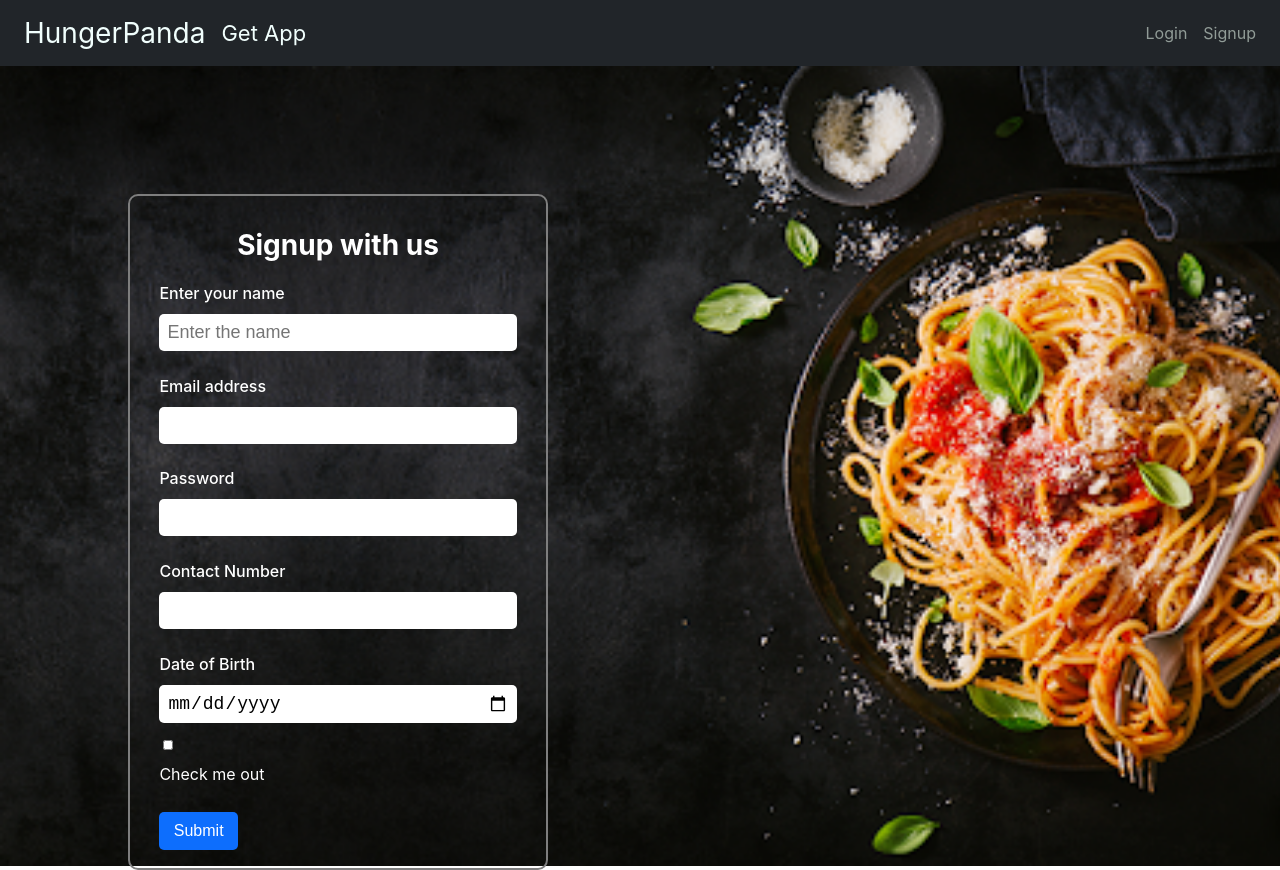
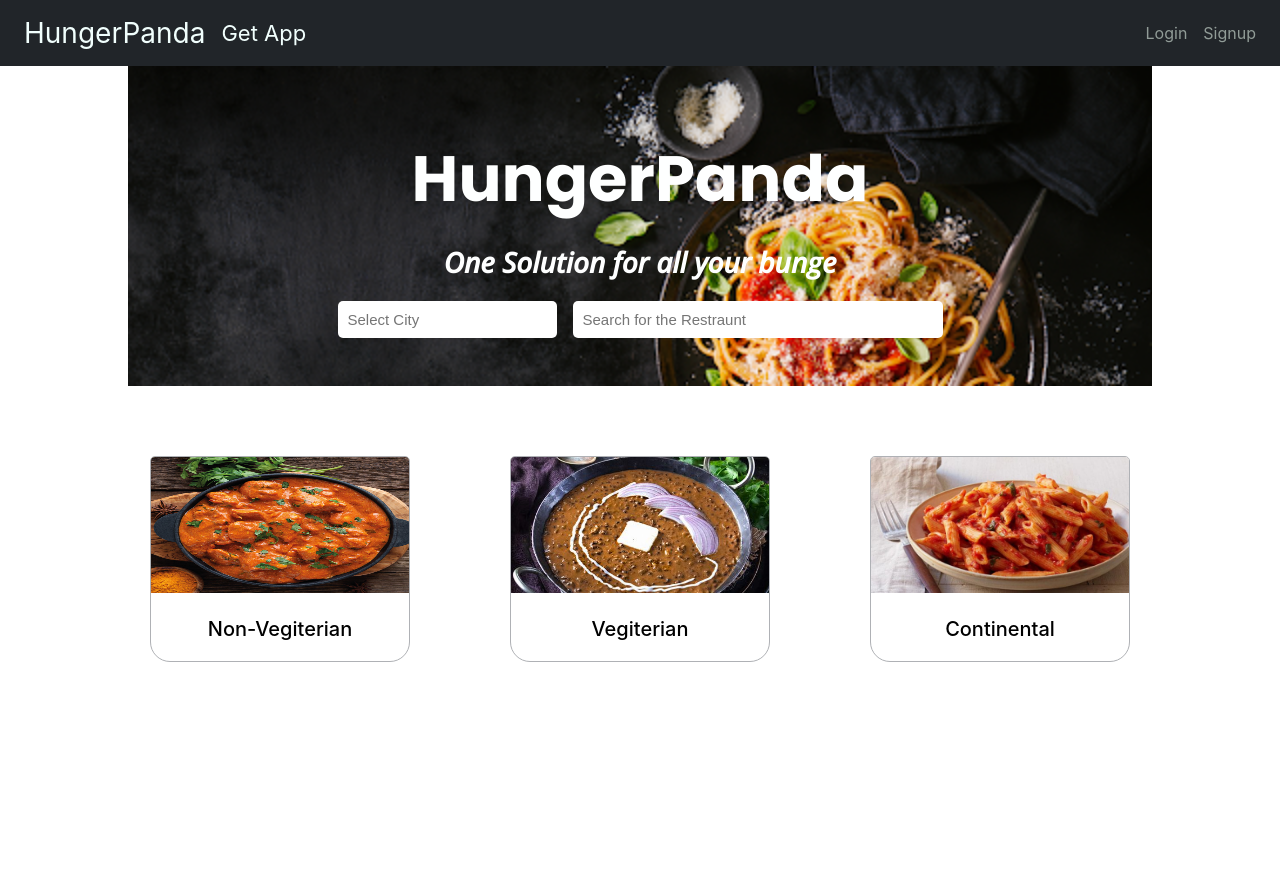
Before and after one commit to rahul007-bit/HungerPanda, a React (Create React App) app: page / in a window 1280 px wide. After the commit the page ends 800 px from the top, so only its background shows below. Built offline with nearby package versions, Linux system fonts and the light colour scheme.

Commit message:
added routing age validation and lable to show error in signup page

```diff
--- a/src/components/App.js
+++ b/src/components/App.js
@@ -1,16 +1,22 @@
+import { BrowserRouter as Router, Routes, Route, Link } from "react-router-dom";
+import "./App.css";
 import Header from "./header/Header";
-import "./App.css";
 import LandingPage from "./landingPage/LandingPage";
 import Login from "./login/login";
 import SignUp from "./signup/signup";
 
 const App = () => {
   return (
-    <div>
-      <Header />
-
-      <SignUp />
-    </div>
+    <Router>
+      <div>
+        <Header />
+        <Routes>
+          <Route path="/" element={<LandingPage />}></Route>
+          <Route path="/login" element={<Login />}></Route>
+          <Route path="/signup" element={<SignUp />}></Route>
+        </Routes>
+      </div>
+    </Router>
   );
 };
 
--- a/src/components/header/Header.jsx
+++ b/src/components/header/Header.jsx
@@ -1,30 +1,30 @@
 import React from "react";
+import { Link } from "react-router-dom";
+
 import "./header.css";
 
 const Header = () => {
   return (
-    <>
     <header className="header">
       <div className="left">
-          <a className="deco" href="/">
+        <Link className="deco" to="/">
           <h1 className="text">HungerPanda</h1>
-          </a>
+        </Link>
         <h1 className="text get__app">Get App</h1>
       </div>
       <div className="right">
         <div>
-            <a className="link deco" href="/login">
+          <Link className="link deco" to="/login">
             Login
-            </a>
+          </Link>
         </div>
         <div>
-            <a className="link deco" href="/signup">
+          <Link className="link deco" to="/signup">
             Signup
-            </a>
+          </Link>
         </div>
       </div>
     </header>
-    </>
   );
 };
 
--- a/src/components/header/header.css
+++ b/src/components/header/header.css
@@ -1,4 +1,4 @@
-@import url("https://fonts.googleapis.com/css2?family=Open+Sans:ital,wght@0,600;1,400;1,500&family=Poppins:ital,wght@0,400;0,700;1,400;1,600,500&display=swap");
+@import url("https://fonts.googleapis.com/css2?family=Open+Sans:ital,wght@0,600;1,400;1,500&family=Poppins:ital,wght@0,400;0,700;1,400;1,600&display=swap");
 .header {
   background-color: rgb(33 37 41);
 
--- a/src/components/signup/signup.css
+++ b/src/components/signup/signup.css
@@ -58,3 +58,15 @@
   width: 10px;
   height: 10px;
 }
+.disabled {
+  background-color: grey;
+  cursor: auto;
+}
+.show {
+  display: block;
+  color: red;
+  margin-bottom: 5px;
+}
+.hide {
+  display: none;
+}
--- a/src/components/signup/signup.jsx
+++ b/src/components/signup/signup.jsx
@@ -1,12 +1,28 @@
 import { React, useState } from "react";
 import "./signup.css";
 const SignUp = () => {
-  const [disabled, setdisabled] = useState(false);
-
+  const [ageVaild, setVaild] = useState(false);
+  const [showMessage, setShow] = useState(false);
+  const enableBtn = (event) => {
+    const today = new Date();
+    const DOB = new Date(event.target.value);
+    const age_now = today.getFullYear() - DOB.getFullYear();
+    console.log(age_now);
+    if (age_now > 14) {
+      setVaild(true);
+      setShow(false);
+    } else {
+      setVaild(false);
+      setShow(true);
+    }
+  };
+  const checkValidity = () => {
+    console.log("submited");
+  };
   return (
     <div className="bg ">
       <div className="innerdiv">
-        <form className="to_side flex" action="">
+        <form className="to_side flex" onSubmit={checkValidity}>
           <label className="text-Style title">Signup with us</label>
           <label className="text-Style input-label">Enter your name</label>
           <input
@@ -15,19 +31,26 @@ const SignUp = () => {
             placeholder="Enter the name"
           />
           <label className="text-Style input-label">Email address</label>
-          <input className="input_style" type="email" />
+          <input className="input_style" type="email" required />
           <label className="text-Style input-label">Password</label>
           <input className="input_style" type="password" />
           <label className="text-Style input-label">Contact Number</label>
-          <input className="input_style" type="tel" pattern="[0-9]{10}" />
-          <label id="date" className="text-Style input-label">
-            Date of Birth
+          <input
+            className="input_style"
+            type="tel"
+            pattern="[0-9]{10}"
+            required
+          />
+          <label className="text-Style input-label">Date of Birth</label>
+          <input onChange={enableBtn} className="input_style" type="date" />
+          <label className={`${!showMessage ? "hide" : "show"}`}>
+            Age should be above 14 years
           </label>
-          <input className="input_style" type="date" />
           <input id="check" className="checkbox" type="checkbox" />
           <label className="text-Style">Check me out</label>
           <input
-            className="submit_btn text-Style"
+            disabled={!ageVaild}
+            className={`submit_btn text-Style ${!ageVaild ? "disabled" : ""}`}
             type="submit"
             value="Submit"
           />
```
Lines whose indentation alone changed are shown as unchanged.
